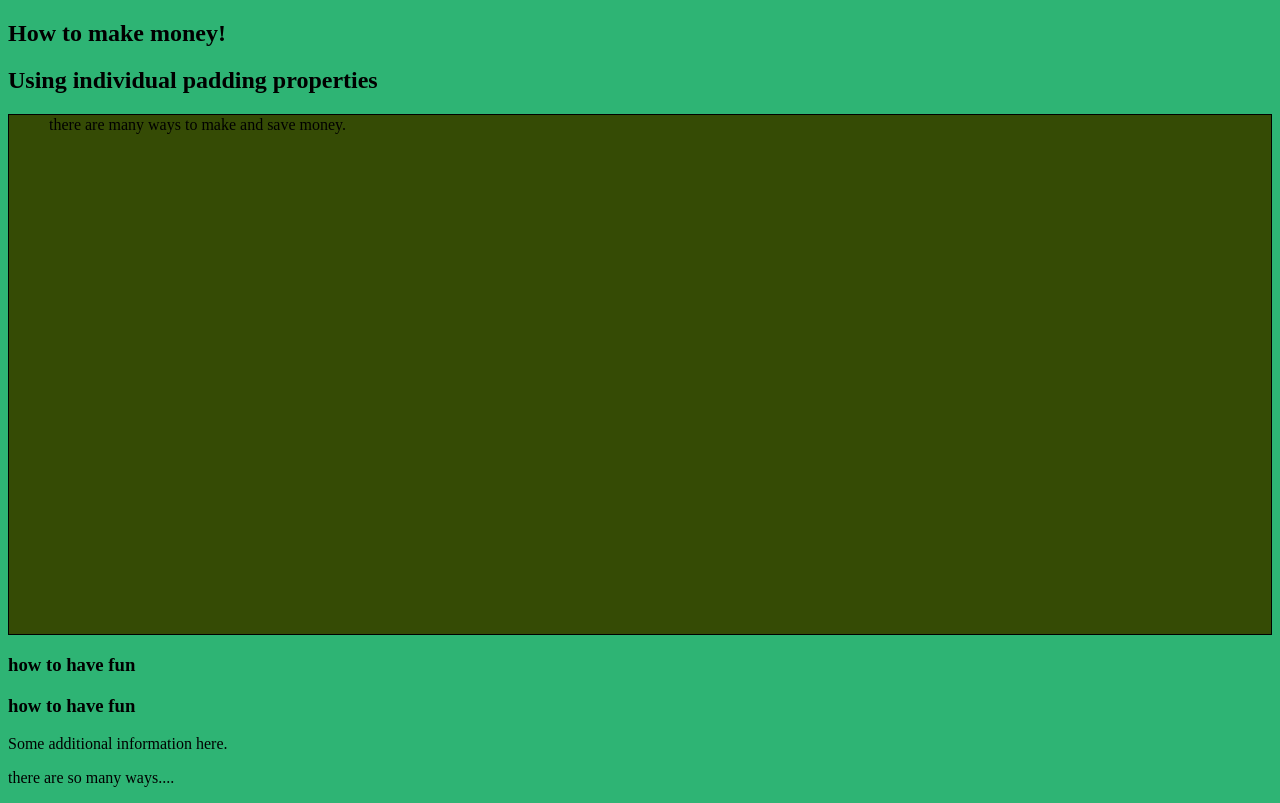
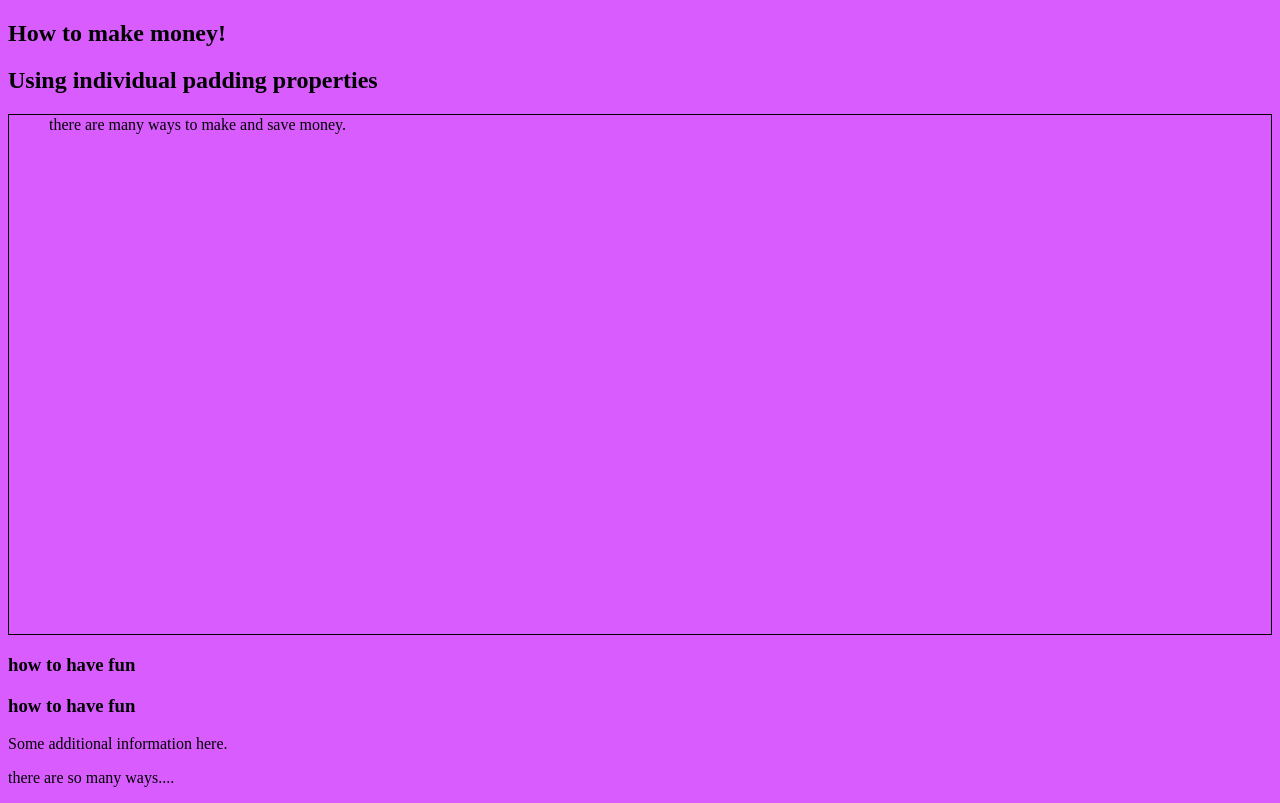
Before and after one commit to iceesay/iceesay.github.io, a plain HTML site: page index3.html in a window 1280 px wide. Shown: the part 407-1210 px from the top of the page. Drawn offline with Linux system fonts and the light colour scheme.

Commit message:
Update index3.html

```diff
--- a/index3.html
+++ b/index3.html
@@ -24,7 +24,7 @@
 <head>
 <style>
 body {
-    background-color: rgb(46, 180, 116);
+    background-color:rgb(217, 92, 255);
 }
 </style>
 </head>
@@ -41,7 +41,7 @@ body {
 <style>
 div {
     border: 1px solid black;
-    background-color: rgb(53, 75, 5);
+    background-color: rgb(217, 92, 255);
     padding-top: 1px;
     padding-right: 2px;
     padding-bottom: 500px;
```
